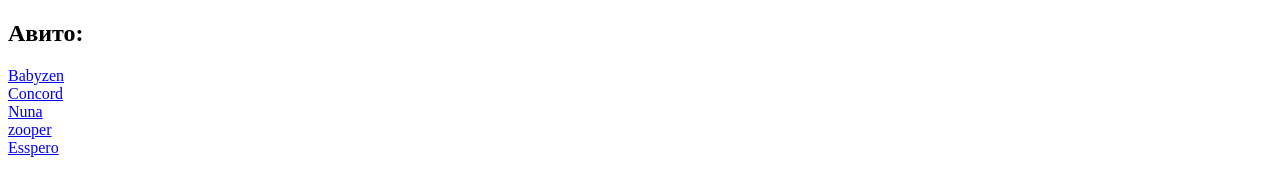
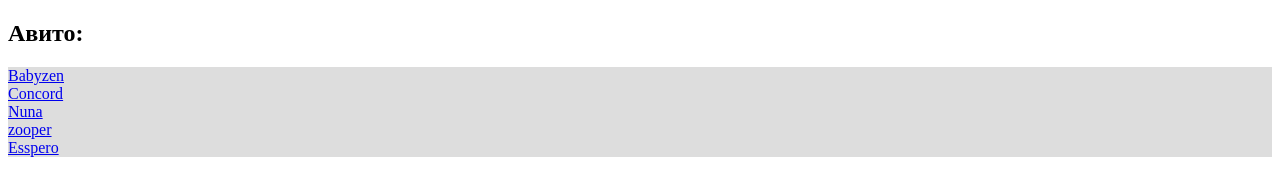
Before and after one commit to lebespiere/lebespiere.github.io, a plain HTML site: page avito.html in a window 1280 px wide. Drawn offline with Linux system fonts and the light colour scheme.

Commit message:
Update avito.html

```diff
--- a/avito.html
+++ b/avito.html
@@ -9,6 +9,8 @@
 			display: none;
 		}
 		div {
+			width: 100%;
+			background: #ddd;
 			position: relative;
 		}
 		div:hover ul {
```
